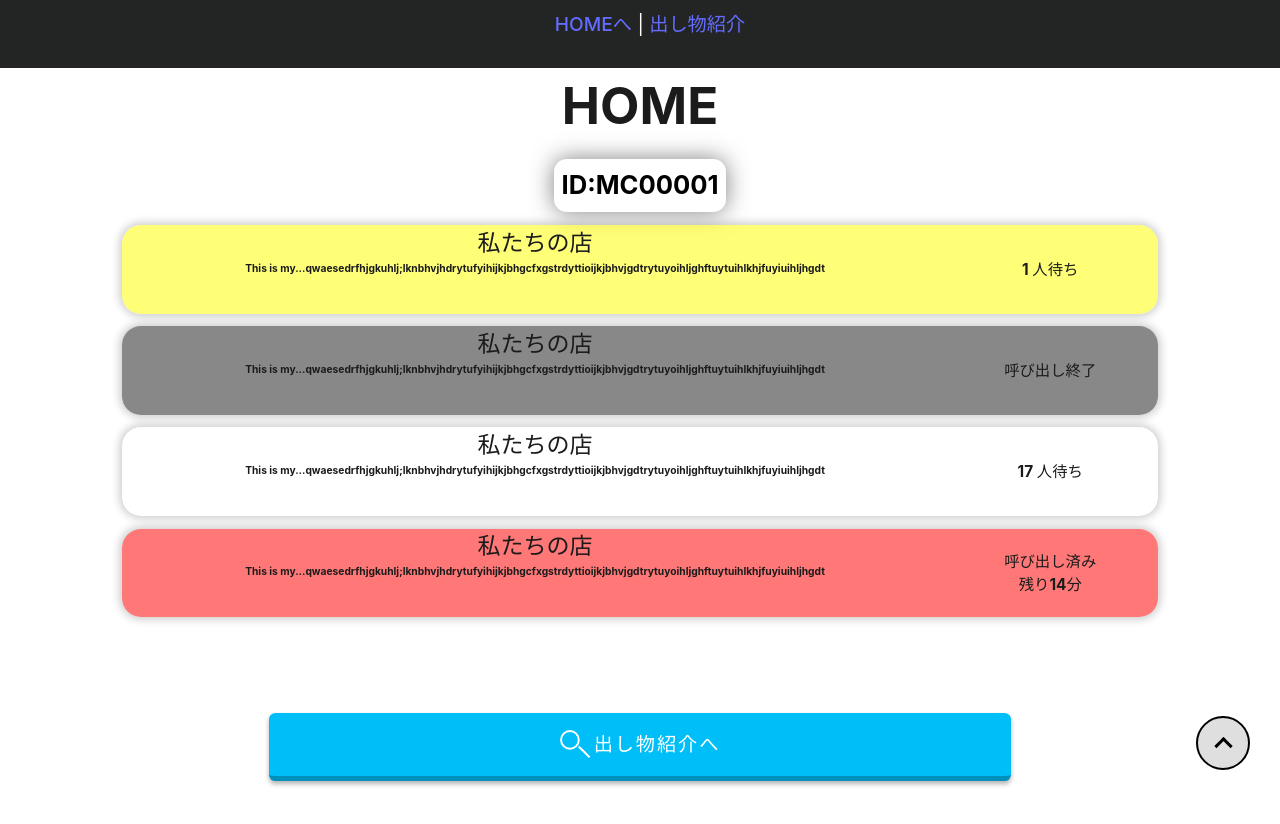
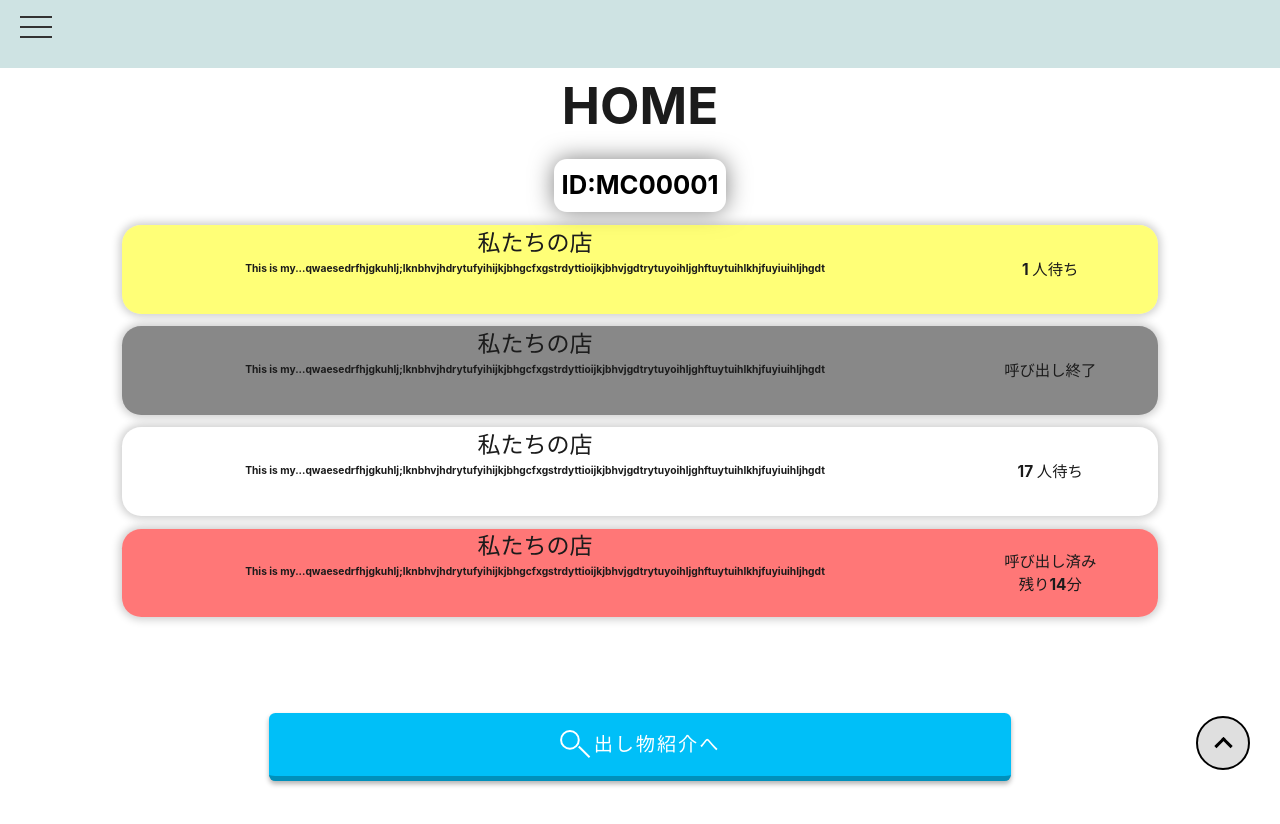
Before and after one commit to TGR-Group/MOCA-customer-frontend, a Vue app: page / in a window 1280 px wide. Shown: the top 824 px of the page. Built offline with nearby package versions, Linux system fonts and the light colour scheme.

Commit message:
➕ add ハンバーガーメニュー追加

```diff
--- a/src/components/MainHeader.vue
+++ b/src/components/MainHeader.vue
@@ -1,7 +1,30 @@
+<script setup>
+    import { ref } from 'vue';
+    const HamburgerIsActive = ref(false);
+</script>
+
 <template>
     <div class="Header">
-        <router-link to="/" class="col-6">HOMEへ</router-link> |
-        <router-link to="/introduction" class="col-6">出し物紹介</router-link>
+            <!--ハンバーガーメニューのボタン-->
+        <div class="HamburgerBtn" @click='HamburgerIsActive=!HamburgerIsActive'>
+            <span class="line line_01" v-bind:class="{'BtnLine01':HamburgerIsActive}"></span>
+            <span class="line line_02" v-bind:class="{'BtnLine02':HamburgerIsActive}"></span>
+            <span class="line line_03" v-bind:class="{'BtnLine03':HamburgerIsActive}"></span>
+        </div>
+        <!--サイドバー-->
+        <transition name="menu">
+            <div style="height: 100%; width: 100%; position: fixed;" v-show="HamburgerIsActive" @click='HamburgerIsActive=!HamburgerIsActive'>
+                <div class="menu">
+                    <ul>
+                        <li><router-link to="/" @click.stop='HamburgerIsActive=!HamburgerIsActive'>ホーム</router-link></li>
+                        <li><router-link to="/introduction" @click.stop='HamburgerIsActive=!HamburgerIsActive'>出し物紹介</router-link></li>
+                        <li><router-link to="/map" @click.stop='HamburgerIsActive=!HamburgerIsActive'>校内マップ</router-link></li>
+                        <li><router-link to="/TimeTable" @click.stop='HamburgerIsActive=!HamburgerIsActive'>タイムテーブル</router-link></li>
+                        <li><router-link to="/access" @click.stop='HamburgerIsActive=!HamburgerIsActive'>学校へのアクセス</router-link></li>
+                    </ul>
+                </div>
+            </div>
+        </transition>
     </div>
 </template>
 
@@ -13,10 +36,96 @@ left: 0; /* 左から配置の基準位置を決める */
 width: 100%; /* ヘッダーの横幅を指定する */
 height: 2.5em; /* ヘッダーの高さを指定する */
 padding: 10px; /* ヘッダーの余白を指定する(上下左右) */
-background-color: #232525; /* ヘッダーの背景色を指定する */
+background-color: #cee3e3; /* ヘッダーの背景色を指定する */
 color: #ffffff; /* フォントの色を指定する */
 margin: auto;
 font-size: 150%;
 z-index: 100;
 }
+
+/*ボタン*/
+.HamburgerBtn {
+  position: fixed; /*常に最上部に表示したいので固定*/
+  top: 0;
+  left: 0;
+  width: 70px;
+  height: 72px;
+  cursor: pointer;
+  z-index: 50;
+}
+
+.HamburgerBtn .line {
+  position: absolute;
+  top: 0;
+  left: 20px;
+  width: 32px;
+  height: 2px;
+  background: #333333;
+  text-align: center;
+}
+
+.HamburgerBtn .line_01 {
+  top: 16px;
+  transition: 0.4s ease;
+}
+.HamburgerBtn .line_02 {
+  top: 26px;
+  transition: 0.4s ease;
+}
+.HamburgerBtn .line_03 {
+  top: 36px;
+  transition: 0.4s ease;
+}
+
+
+.BtnLine01 {
+  transform: translateY(10px) rotate(-45deg);
+  transition: 0.4s ease;
+}
+.BtnLine02 {
+  transition: 0.4s ease;
+  opacity: 0;
+}
+.BtnLine03 {
+  transform: translateY(-10px) rotate(45deg);
+  transition: 0.4s ease;
+}
+
+/*サイドバー*/
+.menu-enter-active, .menu-leave-active {
+  transition: opacity 0.4s;
+}
+.menu-enter, .menu-leave-to {
+  opacity: 0;
+}
+.menu-leave, .menu-enter-to{
+  opacity: 1;
+}
+
+.menu li {
+  list-style: none;
+  line-height: 1;
+  padding: 1rem;
+}
+.menu {
+  background-color: rgba(197, 197, 197, 0.929);
+  z-index: 30;
+  padding: 2rem 1rem;
+  position: fixed;
+  width: 20rem;
+  height: 80rem;
+  top: 0;
+  left: 0;
+}
+.menu a {
+  color: rgb(66, 66, 66);
+  text-decoration: none;
+  font-size: 1.2rem;
+  padding: 0 2rem;
+}
+.menu ul{
+  margin: 1rem;
+  padding: 0;
+}
+
 </style>
```
